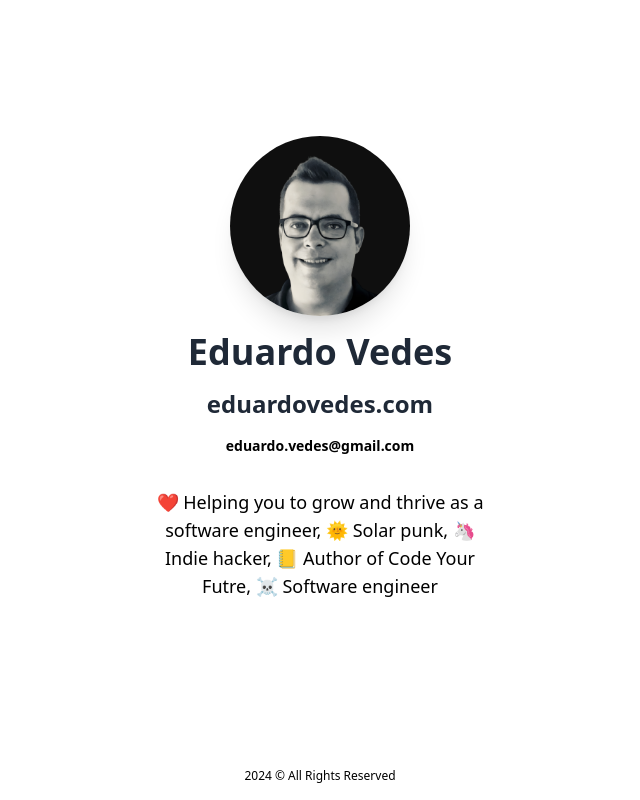
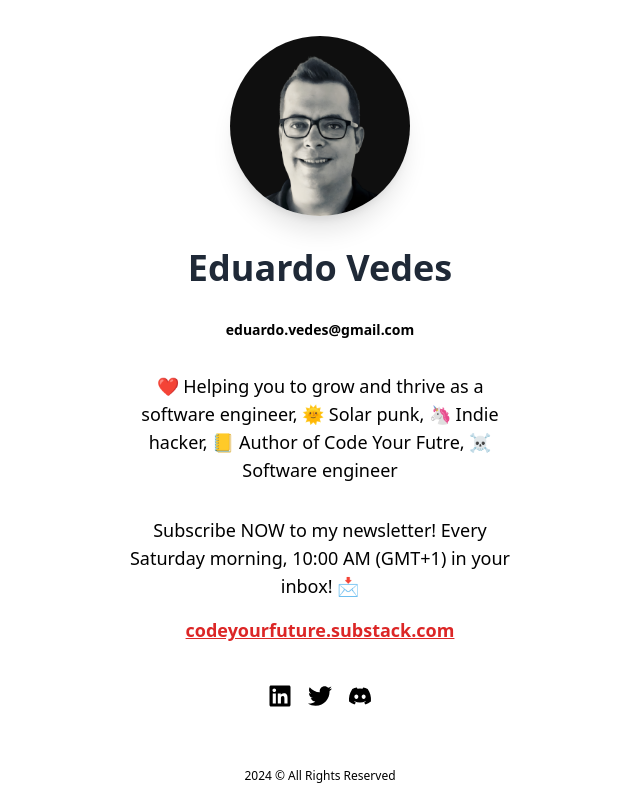
Before and after one commit to evedes/eduardovedes, a Next.js app in the folder frontend/: page / in a window 1280 px wide. Shown: the whole page, without its empty margins (320-960 px from the left). Built offline with nearby package versions, Linux system fonts and the light colour scheme.

Commit message:
feat: update landing

```diff
--- a/frontend/app/page.tsx
+++ b/frontend/app/page.tsx
@@ -1,9 +1,12 @@
 import Image from "next/image";
+import Link from "next/link";
+import { FaDiscord, FaLinkedin, FaTwitter } from "react-icons/fa6";
 
 export default function Home() {
   return (
     <div className="flex flex-col min-h-screen">
-      <div className="grow flex flex-col gap-4 justify-center items-center">
+      <div className="grow flex flex-col gap-6 sm:gap-8 justify-center items-center">
+        <div className="hidden sm:block">
           <Image
             src="/profile-pic.png"
             className="rounded-full shadow-xl"
@@ -11,13 +14,48 @@
             width={180}
             height={180}
           />
-        <h1 className="text-4xl font-bold text-gray-800">Eduardo Vedes</h1>
-        <h1 className="text-2xl font-bold text-gray-800">eduardovedes.com</h1>
+        </div>
+        <div className="block sm:hidden">
+          <Image
+            src="/profile-pic.png"
+            className="rounded-full shadow-xl"
+            alt="Eduardo Vedes"
+            width={100}
+            height={100}
+          />
+        </div>
+        <h1 className="text-2xl sm:text-4xl font-bold text-gray-800">
+          Eduardo Vedes
+        </h1>
         <div className="text-sm font-semibold">eduardo.vedes@gmail.com</div>
-        <div className="text-lg w-96 text-center p-4">
+        <div className="sm:text-lg w-96 text-center px-8 sm:p-0">
           ❤️ Helping you to grow and thrive as a software engineer, 🌞 Solar
           punk, 🦄 Indie hacker, 📒 Author of Code Your Futre, ☠️ Software
           engineer
+        </div>
+        <div className="flex flex-col sm:text-lg px-8 sm:p-0 sm:gap-4 text-center w-96">
+          <div>
+            Subscribe NOW to my newsletter! Every Saturday morning, 10:00 AM
+            (GMT+1) in your inbox! 📩
+          </div>
+          <Link
+            className="underline text-red-600 hover:text-red-500 font-semibold"
+            prefetch={false}
+            href="https://codeyourfuture.substack.com"
+          >
+            codeyourfuture.substack.com
+          </Link>
+        </div>
+        <div className="flex gap-4 py-2">
+          <Link href="https://www.linkedin.com/in/evedes/" prefetch={false}>
+            <FaLinkedin className="w-6 h-6" />
+          </Link>
+          <Link href="https://discord.gg/Z87c4twuaX" prefetch={false}>
+            <FaTwitter className="w-6 h-6" />
+          </Link>
+          <Link href="https://x.com/eduardovedes" prefetch={false}>
+            <FaDiscord className="w-6 h-6" />
+          </Link>
         </div>
       </div>
       <div className="h-12 text-xs flex justify-center items-center">
```
Also changed, not shown: frontend/package.json (+5 -4 lines), 1 other file (tests, documents, lock files or other folders). Lines whose indentation alone changed are shown as unchanged.
